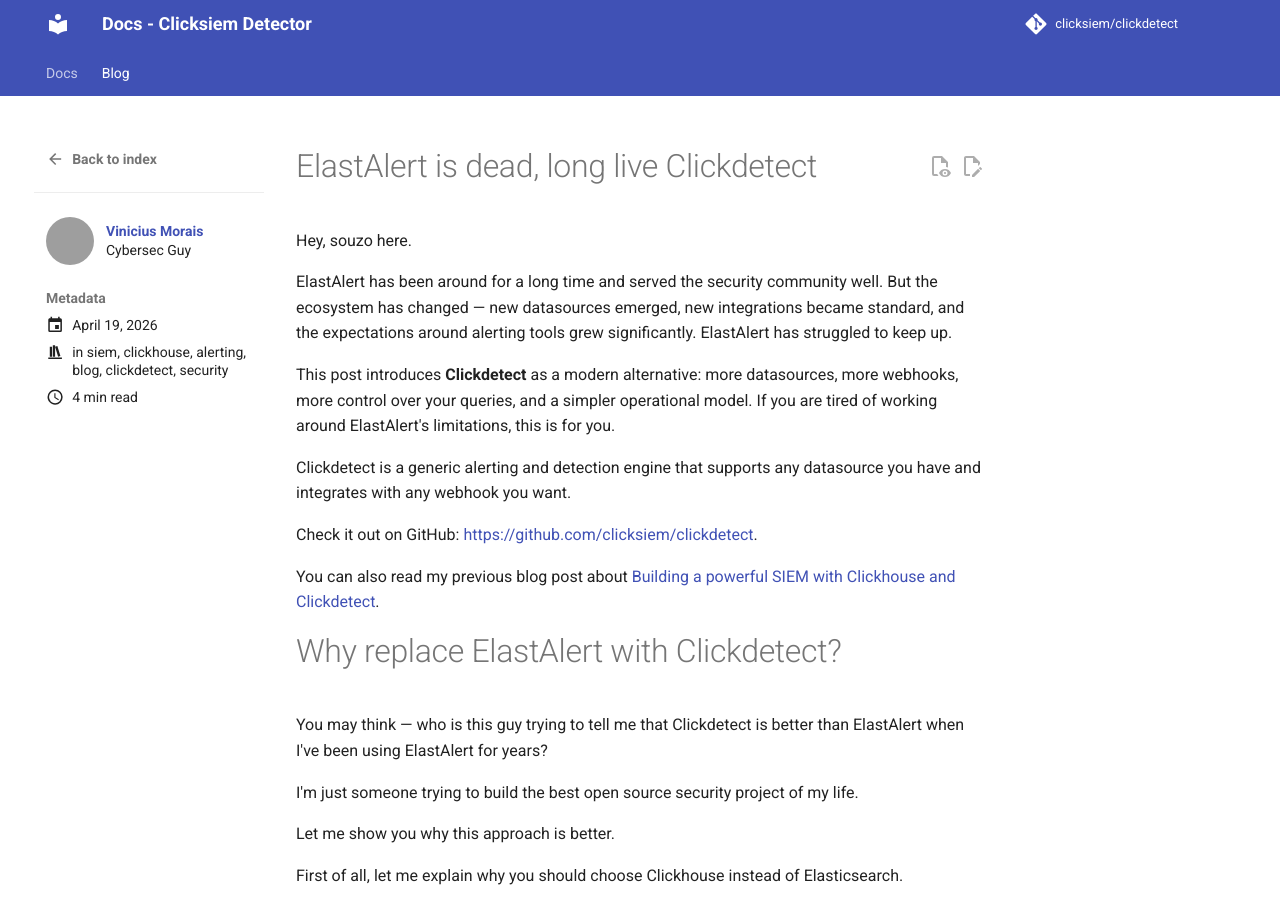
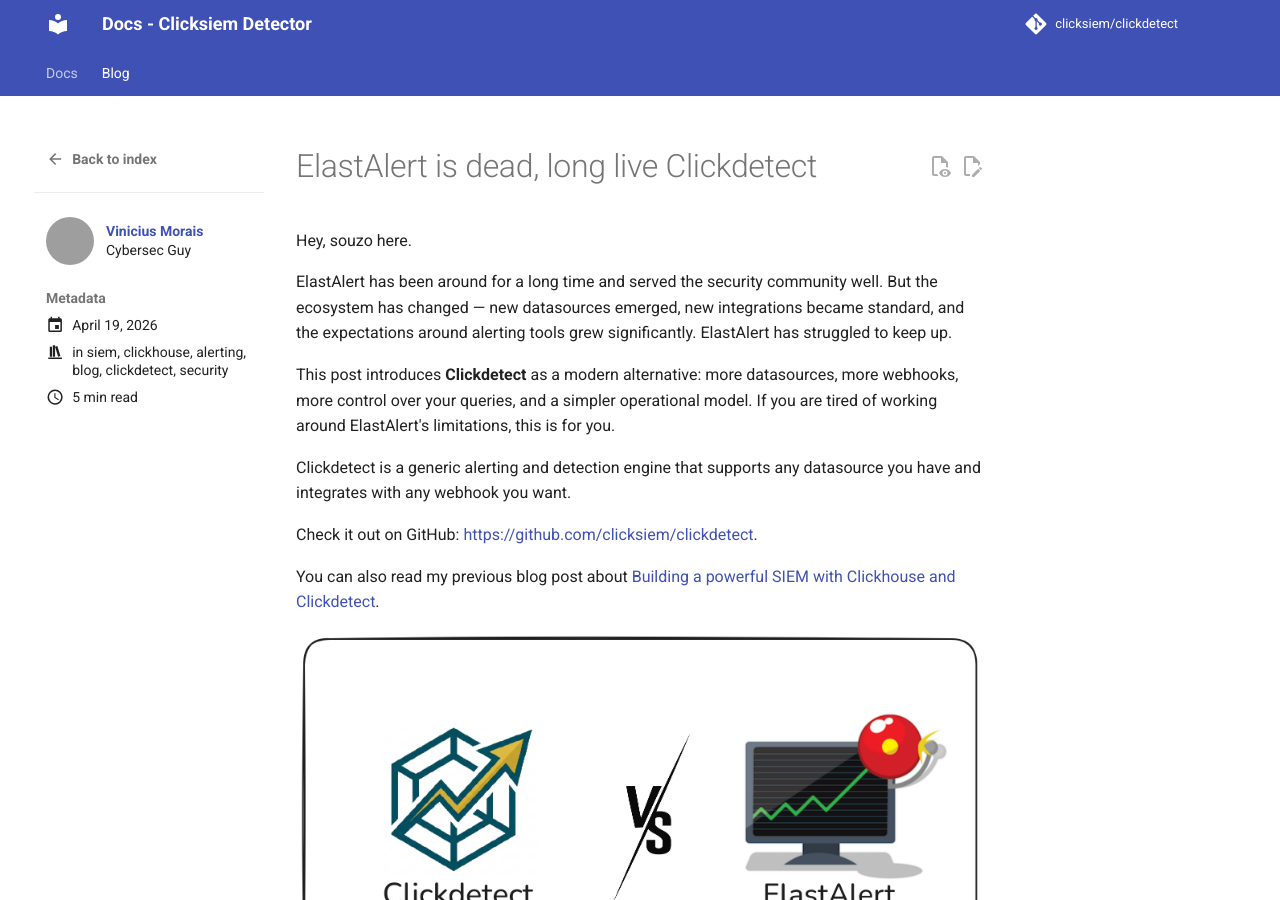
Before and after one commit to clicksiem/clickdetect, an MkDocs documentation site: the page built from docs/docs/blog/posts/elastalert-is-dead-long-live-clickdetect/elastalert-is-dead-long-live-clickdetect.md, in a window 1280 px wide and 900 px high. Built offline with MkDocs 1.6.1 and Material for MkDocs 9.7.7, drawn with Linux system fonts in a browser that asks for light colours; plug-ins that fetch from the network failed and are left out; comment, search, counter and statistics services are not loaded; grey boxes are pictures that could not be loaded.

Commit message:
chore(docs): update blog post

```diff
--- a/docs/docs/blog/posts/elastalert-is-dead-long-live-clickdetect/elastalert-is-dead-long-live-clickdetect.md
+++ b/docs/docs/blog/posts/elastalert-is-dead-long-live-clickdetect/elastalert-is-dead-long-live-clickdetect.md
@@ -28,6 +28,8 @@ Clickdetect is a generic alerting and detection engine that supports any datasou
 Check it out on GitHub: [https://github.com/clicksiem/clickdetect](https://github.com/clicksiem/clickdetect).
 
 You can also read my previous blog post about [Building a powerful SIEM with Clickhouse and Clickdetect](https://medium.com/@souzo/building-a-powerful-siem-with-clickhouse-and-clickdetect-ae68a4495a76).
+
+![Clickdetect vs ElastAlert](clickdetect-vs-elastalert.png)
 
 # Why replace ElastAlert with Clickdetect?
 
```
Also changed, not shown: docs/docs/blog/posts/elastalert-is-dead-long-live-clickdetect/clickdetect-vs-elastalert.png (added).
